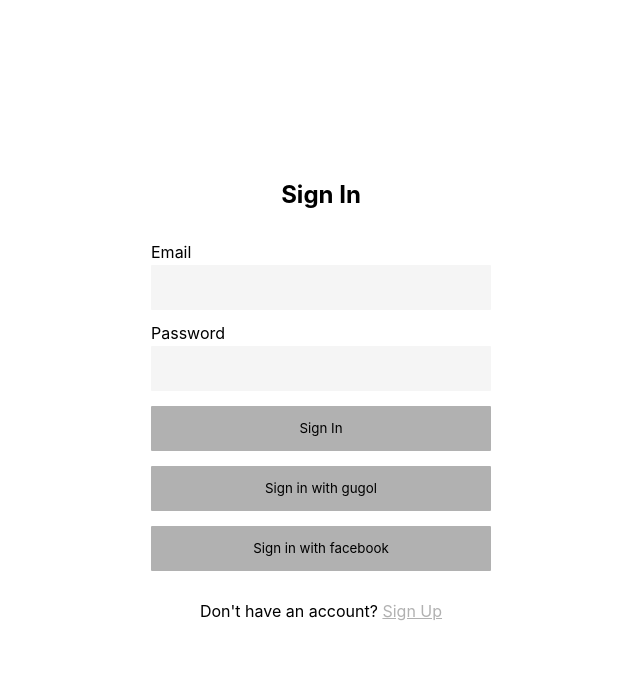
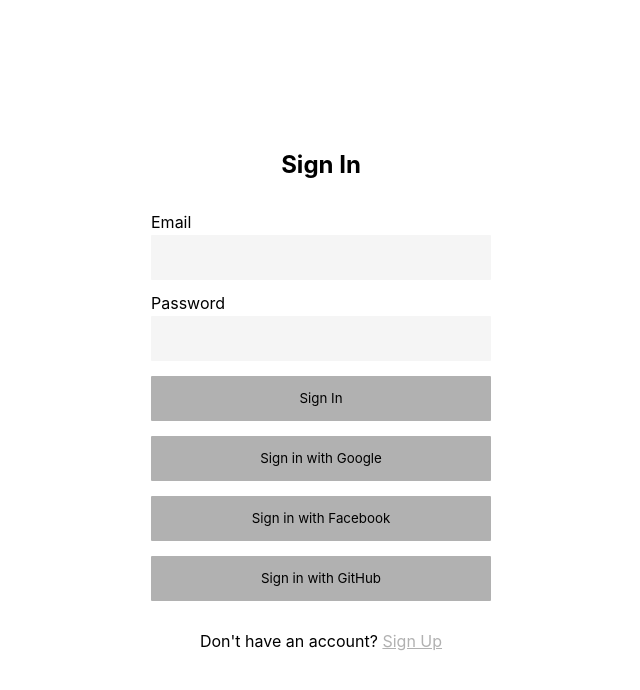
Before and after one commit to GoodNightBuddy/chat-template, a React (Create React App) app: page /sign-in in a window 1280 px wide. Shown: the top 690 px of the page, without its empty margins (319-959 px from the left). Built offline with nearby package versions, Linux system fonts and the light colour scheme; no server answers.

Commit message:
Added multiple auth

```diff
--- a/src/components/Sidebar/Sidebar.jsx
+++ b/src/components/Sidebar/Sidebar.jsx
@@ -1,4 +1,4 @@
-import { getAuth, signOut } from 'firebase/auth';
+import { deleteUser, getAuth, signOut } from 'firebase/auth';
 import React, { useContext, useEffect, useState } from 'react';
 import ChatterList from '../ChatterList/ChatterList';
 import { UserContext } from '../context/UserContext';
@@ -22,6 +22,13 @@
 
   const signOuntHandler = () => {
     const auth = getAuth();
+    const user = auth.currentUser;
+    deleteUser(user)
+      .then(() => {
+      })
+      .catch((error) => {
+
+      });
     signOut(auth);
   };
 
--- a/src/components/pages/SignInPage/SignInPage.tsx
+++ b/src/components/pages/SignInPage/SignInPage.tsx
@@ -8,7 +8,7 @@
   const [password, setPassword] = useState('')
   const [email, setEmail] = useState('')
 
-  const signInGugol: React.MouseEventHandler<HTMLButtonElement> = (e) => {
+  const signInWithGoogle: React.MouseEventHandler<HTMLButtonElement> = (e) => {
     e.preventDefault();
     const auth = getAuth();
     const provider = new GoogleAuthProvider();
@@ -18,37 +18,31 @@
       });
   }
 
-  const signInFacebook: React.MouseEventHandler<HTMLButtonElement> = (e) => {
+  const signInWithFacebook: React.MouseEventHandler<HTMLButtonElement> = (e) => {
     e.preventDefault();
     const auth = getAuth();
     const provider = new FacebookAuthProvider();;
     signInWithPopup(auth, provider)
-      .then((result) => {
-        // const credential = FacebookAuthProvider.credentialFromResult(result)!;
-        const user = result.user;
-        console.log(user);
-      })
       .catch((error) => {
-        const errorCode = error.code;
-        const errorMessage = error.message;
-        // The email of the user's account used.
-        const email = error.customData.email;
-        // The AuthCredential type that was used.
-        const credential = FacebookAuthProvider.credentialFromError(error);
-        console.log(credential);
-
-
+       console.log(error);
       });
   }
 
-  const handeSubmit: React.FormEventHandler<HTMLFormElement> = e => {
+  const signInWithGithub: React.MouseEventHandler<HTMLButtonElement> = (e) => {
+    e.preventDefault();
+    const auth = getAuth();
+    const provider = new FacebookAuthProvider();;
+    signInWithPopup(auth, provider)
+      .catch((error) => {
+       console.log(error);
+      });
+  }
+
+  const handleSubmit: React.FormEventHandler<HTMLFormElement> = e => {
     e.preventDefault()
     if (password.length >= 3) {
       const auth = getAuth();
       signInWithEmailAndPassword(auth, email, password)
-        .then((userCredential) => {
-          const user = userCredential.user;
-        })
         .catch((error) => {
           console.log(error);
         });
@@ -60,7 +54,7 @@
       {false
         ? <Loader />
         : <main className="sign-in-page">
-          <form className="sign-in-form" autoComplete="off" onSubmit={handeSubmit}>
+          <form className="sign-in-form" autoComplete="off" onSubmit={handleSubmit}>
             <h2 className="sign-in-form__title">Sign In</h2>
             <label className="trip-popup__input input">
               <span className="input__heading">Email</span>
@@ -71,8 +65,9 @@
               <input name="password" type="password" autoComplete="new-password" required onChange={e => setPassword(e.target.value)} />
             </label>
             <button className="button" type="submit">Sign In</button>
-            <button className="button" onClick={signInGugol} >Sign in with gugol</button>
-            <button className="button" onClick={signInFacebook} >Sign in with facebook</button>
+            <button className="button" onClick={signInWithGoogle} >Sign in with Google</button>
+            <button className="button" onClick={signInWithFacebook} >Sign in with Facebook</button>
+            <button className="button" onClick={signInWithGithub} >Sign in with GitHub</button>
           </form>
           <span>
             Don't have an account?&nbsp;
--- a/src/firebase/firebase-auth.ts
+++ b/src/firebase/firebase-auth.ts
@@ -1,5 +1,4 @@
 import { initializeApp } from "firebase/app";
-import { GoogleAuthProvider } from "firebase/auth";
 
 // const firebaseConfig = {
 //   apiKey: process.env.REACT_APP_FIREBASE_API_KEY,
@@ -20,4 +19,3 @@
 };
 
 const app = initializeApp(firebaseConfig);
-const provider = new GoogleAuthProvider();
```
Also changed, not shown: 1 other file (tests, documents, lock files or other folders).
